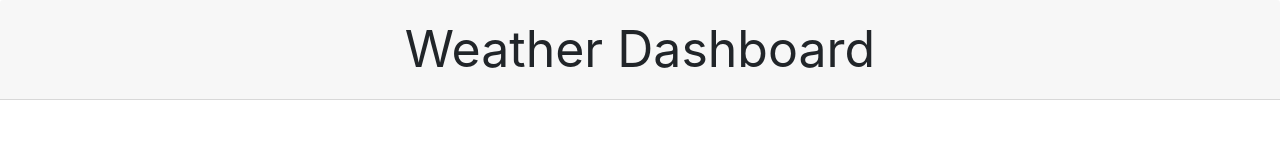
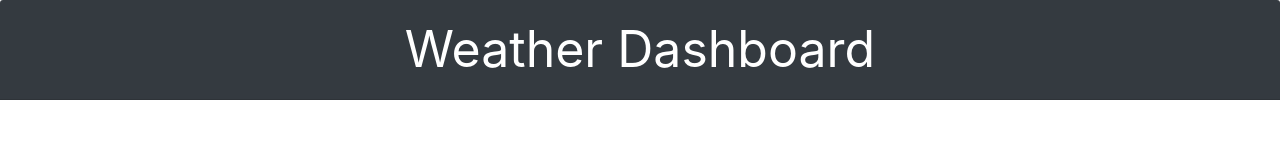
Before and after one commit to rureed/hw6, a plain HTML site: page index.html in a window 1280 px wide. Drawn offline with nearby package versions, Linux system fonts and the light colour scheme.

Commit message:
css styles

```diff
--- a/index.html
+++ b/index.html
@@ -9,9 +9,11 @@
 </head>
 <body>
 
-    <div class="card-header text-center" style="font-size:50px">
+    <div class="card-header bg-dark text-center text-white" style="font-size:50px">
         Weather Dashboard
     </div>
 
+
+
 </body>
 </html>
```
